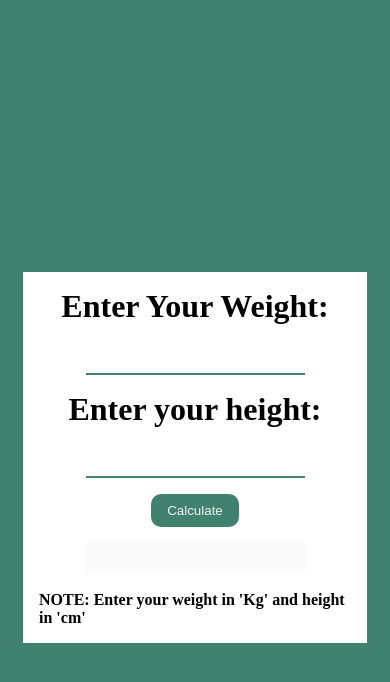
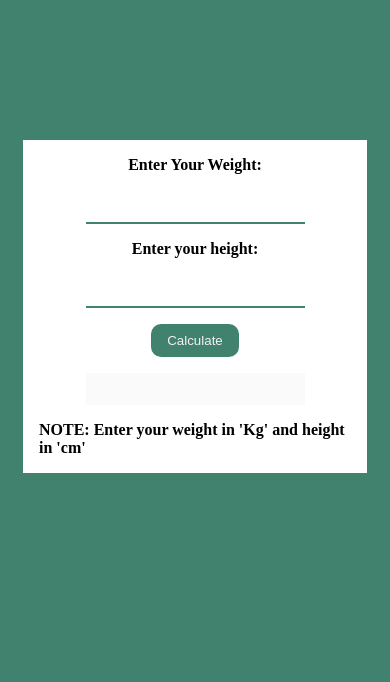
Before and after one commit to TarunN05/Bmi-calculator, a plain HTML site: page index.html in a window 390 px wide. Drawn offline with Linux system fonts and the light colour scheme.

```diff
--- a/style.css
+++ b/style.css
@@ -61,5 +61,9 @@ body{
 
    .container{
        margin: 20px 23px;
+       top: 120px;
+   }
+   .container label{
+       font-size: 1rem;
    }
 }
```
